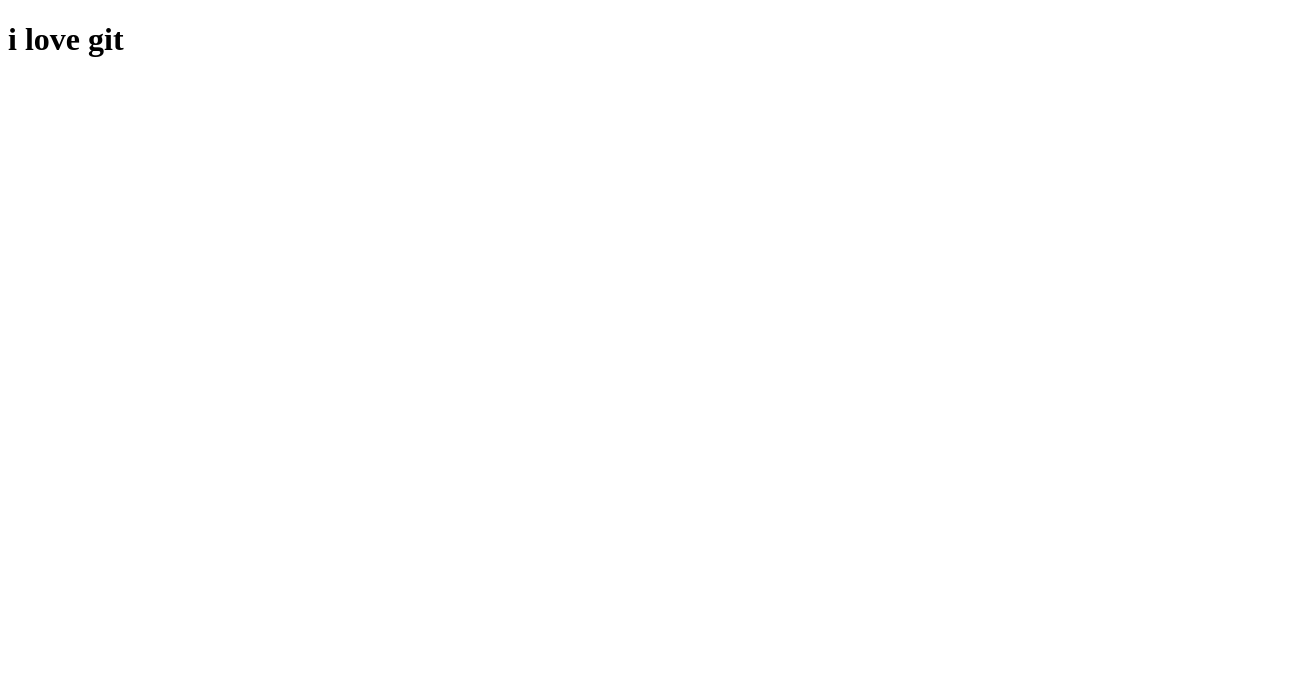
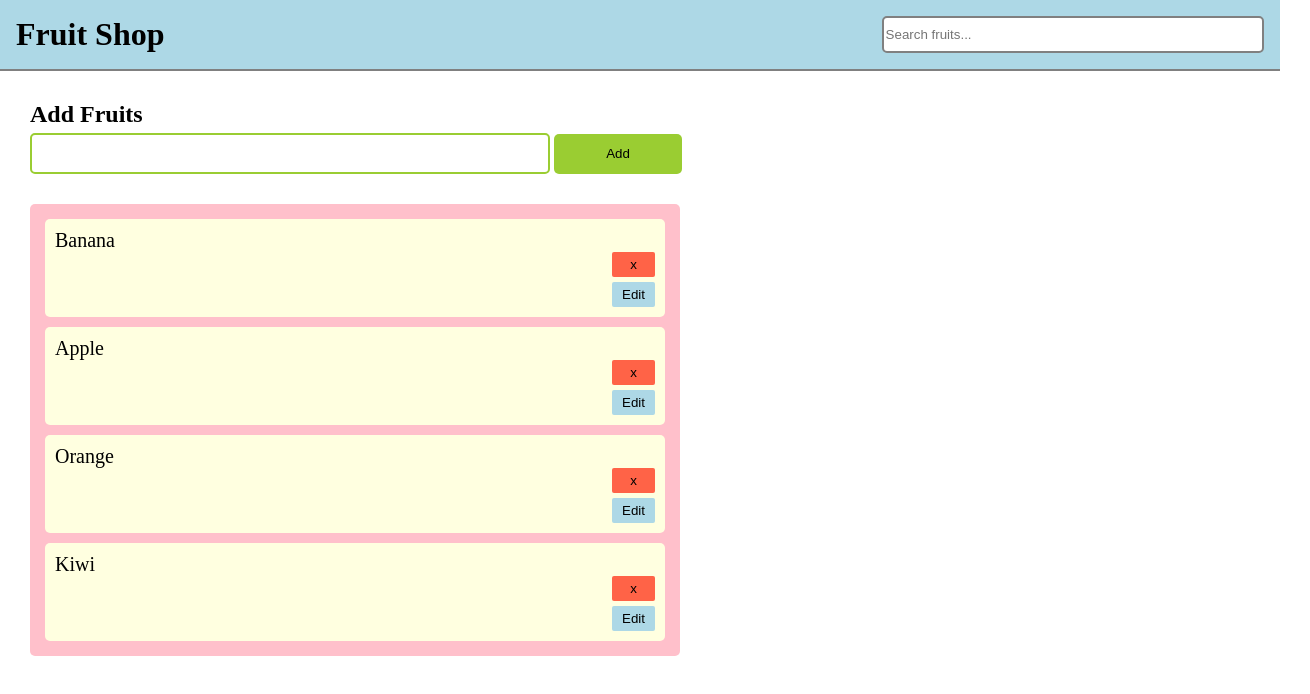
Before and after one commit to Tiwari0808/testing2, a plain HTML site: page index.html in a window 1280 px wide. Shown: the whole page, 1310 px wide, since content can reach past the window. Drawn offline with Linux system fonts and the light colour scheme.

Commit message:
added functionality

```diff
--- /dev/null
+++ b/file.js
@@ -0,0 +1,54 @@
+const form = document.querySelector("form");
+const fruitInput = document.querySelector('#fruit-to-add');
+const fruitList = document.querySelector('.fruits');
+
+const addEditBtn = () => {
+    const allFruits = document.querySelectorAll('.fruit');
+    allFruits.forEach(fruit => {
+        if (!fruit.querySelector('.edit-btn')) {
+            const editBtn = document.createElement('button');
+            editBtn.textContent = 'Edit';
+            editBtn.className = 'edit-btn';
+            fruit.appendChild(editBtn);
+        }
+    })
+}
+
+const handleNewFruit = (event) =>{
+    event.preventDefault();
+    const newFruitName = fruitInput.value.trim();
+
+     if(newFruitName !== ''){
+        const newFruit = document.createElement('li');
+        newFruit.textContent = newFruitName;
+        newFruit.className = 'fruit';
+
+
+        const deleteBtn = document.createElement('button');
+        deleteBtn.className = 'delete-btn';
+        deleteBtn.textContent = 'X';
+        newFruit.appendChild(deleteBtn);
+
+        const editBtn = document.createElement('button');
+        editBtn.textContent = 'Edit';
+        editBtn.className = 'edit-btn';
+        newFruit.appendChild(editBtn);
+
+        fruitList.appendChild(newFruit);
+        fruitInput.value = '';
+
+     }else{
+        alert("please enter a fruit name");
+     }
+}
+
+const handleDelete =(event)=>{
+if(event.target.classList.contains('delete-btn')){
+    const liToDelete = event.target.parentElement;
+    fruitList.removeChild(liToDelete);
+}
+}
+
+form.addEventListener('submit',handleNewFruit);
+fruitList.addEventListener('click',handleDelete);
+addEditBtn();
--- a/index.html
+++ b/index.html
@@ -1,11 +1,31 @@
 <!DOCTYPE html>
 <html lang="en">
-<head>
-    <meta charset="UTF-8">
-    <meta name="viewport" content="width=, initial-scale=1.0">
+  <head>
+    <meta charset="UTF-8" />
+    <meta http-equiv="X-UA-Compatible" content="IE=edge" />
+    <meta name="viewport" content="width=device-width, initial-scale=1.0" />
     <title>Document</title>
-</head>
-<body>
-    <h1>i love git</h1>
-</body>
+    <link rel="stylesheet" href="styles.css" />
+  </head>
+  <body style="margin: 0">
+    <div id="header" style="padding: 1rem; background-color: lightblue">
+      <h1 id="main-heading" style="margin: 0">Fruit Shop</h1>
+      <input id="filter" type="text" placeholder="Search fruits..." />
+    </div>
+    <div>
+      <form>
+        <h2 id="basket-heading">Add Fruits</h2>
+        <input type="text" name="fruit" id="fruit-to-add" />
+        <button type="submit">Add</button>
+      </form>
+      <ul class="fruits">
+        <li class="fruit">Banana<button class="delete-btn">x</button></li>
+        <li class="fruit">Apple<button class="delete-btn">x</button></li>
+        <li class="fruit">Orange<button class="delete-btn">x</button></li>
+        <li class="fruit">Kiwi<button class="delete-btn">x</button></li>
+      </ul>
+    </div>
+    <div id="thanks"></div>
+  </body>
+  <script src="file.js"></script>
 </html>
--- /dev/null
+++ b/styles.css
@@ -0,0 +1,74 @@
+#header {
+    display: flex;
+    justify-content: space-between;
+    border-bottom: 2px solid gray;
+  }
+
+  #header input {
+    width: 30%;
+    border: 2px solid gray;
+    border-radius: 5px;
+  }
+
+  h2 {
+    margin: 0;
+  }
+
+  form {
+    margin: 30px;
+    width: 100%;
+  }
+
+  form input {
+    height: 35px;
+    width: 40%;
+    border: 2px solid yellowgreen;
+    border-radius: 5px;
+    margin-top: 5px;
+  }
+
+  form button {
+    height: 40px;
+    width: 10%;
+    border: none;
+    border-radius: 5px;
+    margin-top: 5px;
+    background-color: yellowgreen;
+  }
+
+  ul {
+    list-style-type: none;
+    background-color: pink;
+    padding: 5px;
+    margin: 0 30px;
+    width: 50%;
+    border-radius: 5px;
+  }
+
+  li {
+    font-size: 20px;
+    padding: 10px;
+    margin: 10px;
+    border-radius: 5px;
+    background-color: lightyellow;
+    display: flex;
+    flex-direction: column;
+    align-items: flex-start;
+  }
+
+  .delete-btn {
+    align-self: flex-end;
+    background-color: tomato;
+    border: none;
+    border-radius: 2px;
+    padding: 5px 18px;
+  }
+
+  .edit-btn {
+    align-self: flex-end;
+    background-color: lightblue;
+    border: none;
+    border-radius: 2px;
+    padding: 5px 10px;
+    margin-top: 5px;
+  }
```
